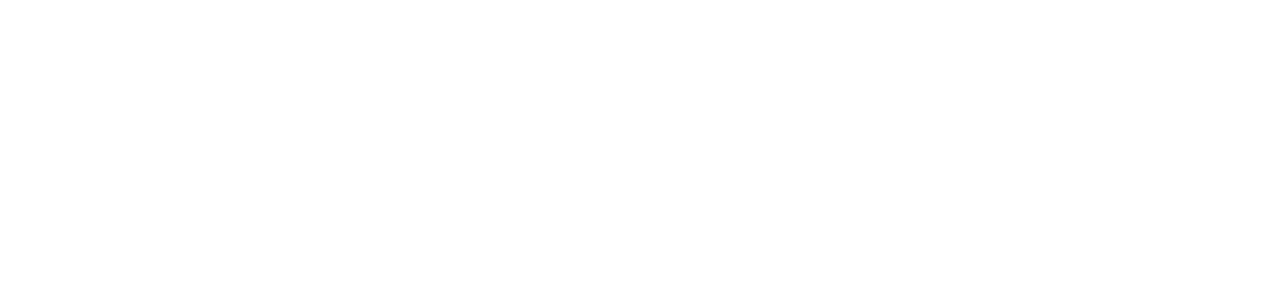
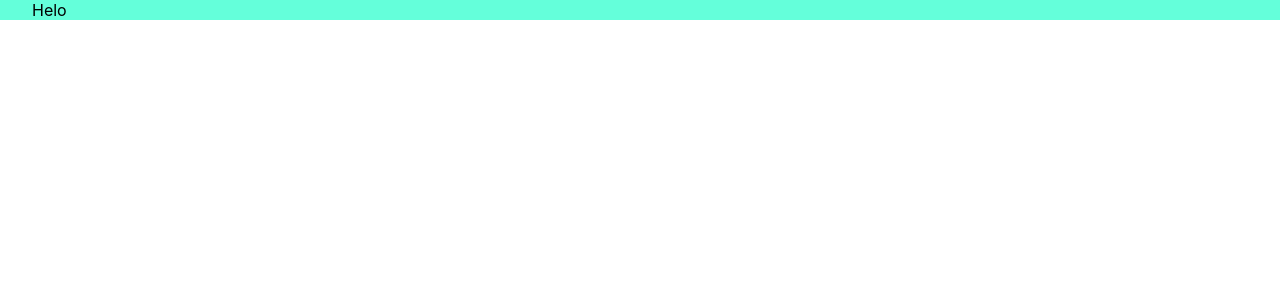
Before and after one commit to tumon-art/tumons, a Next.js app: page / in a window 1280 px wide. Shown: the top 300 px of the page. Built offline with nearby package versions, Linux system fonts and the light colour scheme.

Commit message:
added screen

```diff
--- a/package.json
+++ b/package.json
@@ -12,6 +12,7 @@
     "next": "12.2.2",
     "react": "18.2.0",
     "react-dom": "18.2.0",
+    "sass": "^1.53.0",
     "zustand": "4.0.0-rc.1"
   },
   "devDependencies": {
--- a/pages/_app.js
+++ b/src/pages/_app.js
@@ -1,4 +1,4 @@
-import '../styles/globals.css'
+import '../styles/globals.scss'
 
 function MyApp({ Component, pageProps }) {
   return <Component {...pageProps} />
--- a/pages/index.js
+++ b/src/pages/index.js
@@ -1,5 +1,5 @@
 import Head from 'next/head'
-import styles from '../styles/Home.module.css'
+import styles from '../styles/Home.module.scss'
 
 export default function Home() {
   return (
@@ -10,7 +10,7 @@
         <meta name="description" content="Generated by create next app" />
         <link rel="icon" href="/favicon.ico" />
       </Head>
-
+      Helo
     </div>
   )
 }
--- /dev/null
+++ b/src/styles/Home.module.scss
@@ -0,0 +1,4 @@
+.container {
+  padding: 0 2rem;
+  background-color: var(--slate);
+}
--- a/styles/globals.css
+++ b/src/styles/globals.scss
@@ -14,3 +14,15 @@
 * {
   box-sizing: border-box;
 }
+
+:root {
+  --back: #09192f;
+  --slate: #64ffda;
+  --lighttest: #ccd6f6;
+  --dim: #8892b0;
+  --dimlight: #a8b4d3;
+  --transition:0.2s;
+  --fz-heading: 25px;
+  --fz-md: 16px;
+  --fz-xl: 18px;
+}
--- a/styles/Home.module.css
+++ /dev/null
@@ -1,3 +0,0 @@
-.container {
-  padding: 0 2rem;
-}
```
Also changed, not shown: src/styles/_screen.scss (added, +21 -0 lines), src/pages/api/hello.js (renamed from pages/api/hello.js), 1 other file (tests, documents, lock files or other folders).
